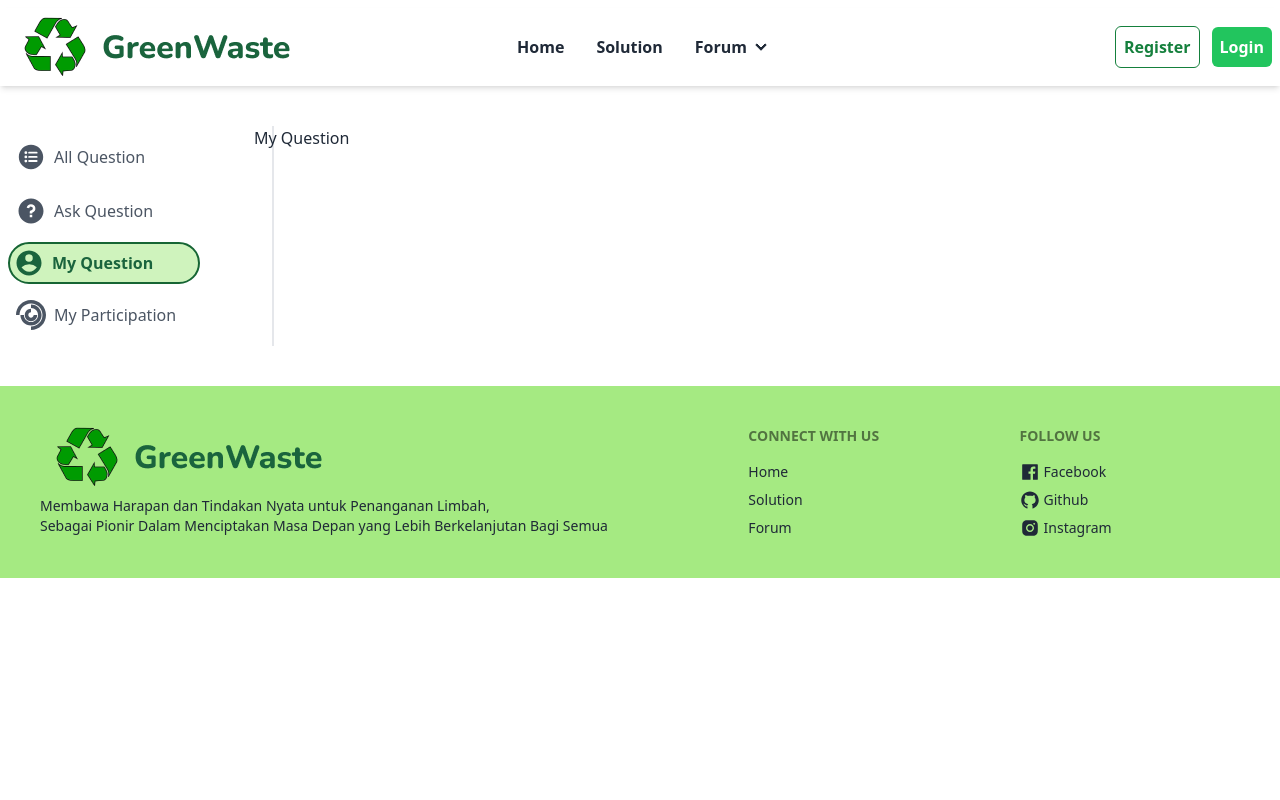
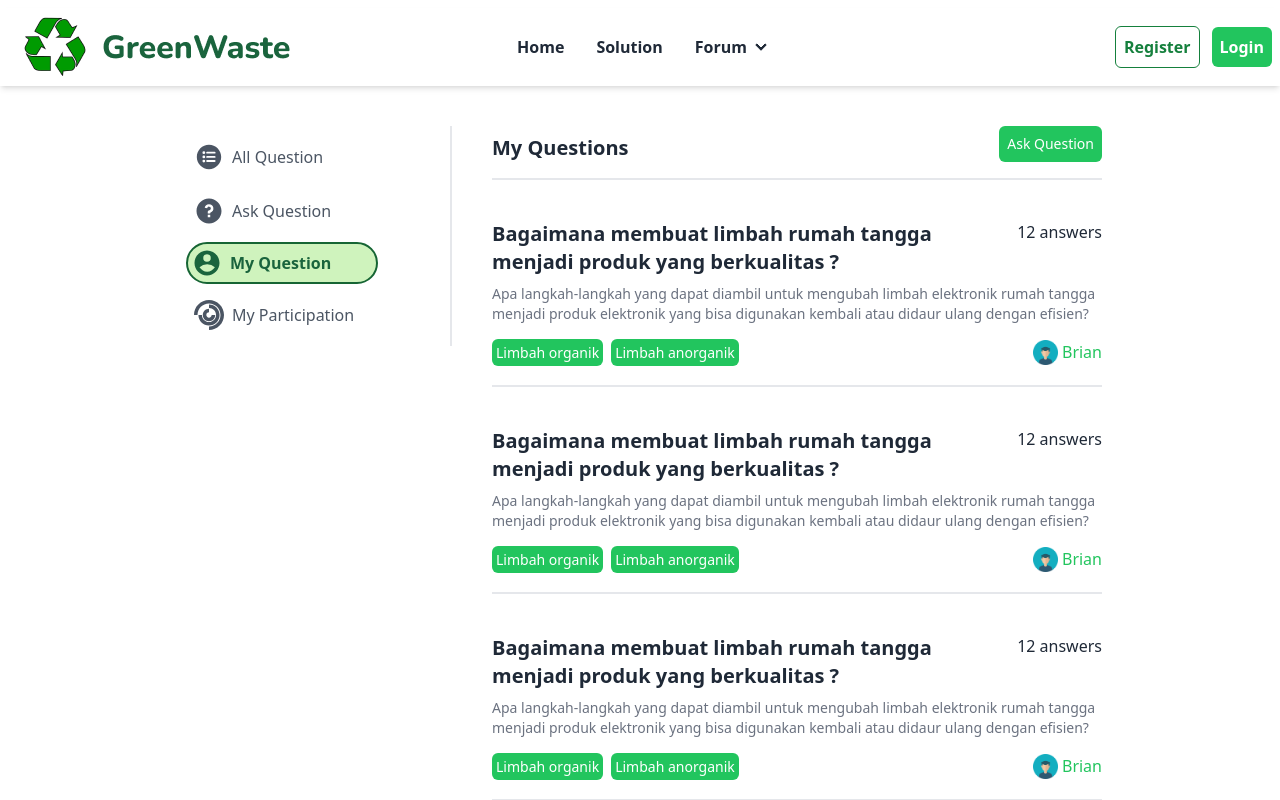
Before and after one commit to FS-16/greenwaste-react, a React (Vite) app: page /forum/my-question in a window 1280 px wide. Shown: the top 800 px of the page. Built offline with nearby package versions, Linux system fonts and the light colour scheme.

Commit message:
feat: add style page my-question

```diff
--- a/src/components/forum/pages/MyQuestion.jsx
+++ b/src/components/forum/pages/MyQuestion.jsx
@@ -2,12 +2,109 @@ import React from 'react';
 import Sidebar from '../Sidebar';
 
 function MyQuestion() {
+  const data = [
+    {
+      id: 1,
+      title:
+        'Bagaimana membuat limbah rumah tangga menjadi produk yang berkualitas ?',
+      description:
+        'Apa langkah-langkah yang dapat diambil untuk mengubah limbah elektronik rumah tangga menjadi produk elektronik yang bisa digunakan kembali atau didaur ulang dengan efisien?',
+      category: [
+        {
+          category1: 'Limbah organik',
+          category2: 'Limbah anorganik',
+          category3: 'Limbah B3',
+        },
+      ],
+      username: 'Brian',
+      answers: '12 answers',
+    },
+    {
+      id: 1,
+      title:
+        'Bagaimana membuat limbah rumah tangga menjadi produk yang berkualitas ?',
+      description:
+        'Apa langkah-langkah yang dapat diambil untuk mengubah limbah elektronik rumah tangga menjadi produk elektronik yang bisa digunakan kembali atau didaur ulang dengan efisien?',
+      category: [
+        {
+          category1: 'Limbah organik',
+          category2: 'Limbah anorganik',
+          category3: 'Limbah B3',
+        },
+      ],
+      username: 'Brian',
+      answers: '12 answers',
+    },
+    {
+      id: 1,
+      title:
+        'Bagaimana membuat limbah rumah tangga menjadi produk yang berkualitas ?',
+      description:
+        'Apa langkah-langkah yang dapat diambil untuk mengubah limbah elektronik rumah tangga menjadi produk elektronik yang bisa digunakan kembali atau didaur ulang dengan efisien?',
+      category: [
+        {
+          category1: 'Limbah organik',
+          category2: 'Limbah anorganik',
+          category3: 'Limbah B3',
+        },
+      ],
+      username: 'Brian',
+      answers: '12 answers',
+    },
+  ];
+
   return (
-    <div>
-      <div className="flex flex-row">
+    <div className="flex flex-row justify-center">
+      <div className="flex-none">
         <Sidebar />
-        <div className="mt-10 ml-[-20px]">
-          <h1>My Question</h1>
+      </div>
+
+      <div className="flex-initial w-[650px] mt-10">
+        <div className="flex flex-col">
+          <div className="flex flex-row justify-between ml-10 border-b-2 pb-4">
+            <div className="text-xl pt-2 font-bold">
+              <h1>My Questions</h1>
+            </div>
+            <div>
+              <button className="bg-green-500 text-white p-2 text-sm rounded-md hover:bg-green-900">
+                Ask Question
+              </button>
+            </div>
+          </div>
+
+          {/* LIST ALL QUESTION */}
+          {data.map((item) => (
+            <div
+              className="flex flex-col ml-10 mt-10 border-b-2 pb-5"
+              key={item.id}
+            >
+              <div className="flex flex-row justify-between">
+                <div className="w-[490px]">
+                  <h1 className="text-xl font-bold">{item.title}</h1>
+                </div>
+                <div>{item.answers}</div>
+              </div>
+              <div className="mt-2 mb-2 text-sm text-gray-500">
+                <p>{item.description}</p>
+              </div>
+              <div className="flex flex-row justify-between mt-2">
+                <div className="w-full">
+                  <span className="bg-green-500 text-white rounded-md p-1 text-sm mr-2">
+                    {item.category[0].category1}
+                  </span>
+                  <span className="bg-green-500 text-white rounded-md p-1 text-sm mr-2">
+                    {item.category[0].category2}
+                  </span>
+                </div>
+                <div className="flex flex-row">
+                  <div className="w-[25px] h-[25px] mr-1">
+                    <img src="/img/avatar.png" alt="avatar icon" />
+                  </div>
+                  <div className="text-green-500">{item.username}</div>
+                </div>
+              </div>
+            </div>
+          ))}
         </div>
       </div>
     </div>
```
